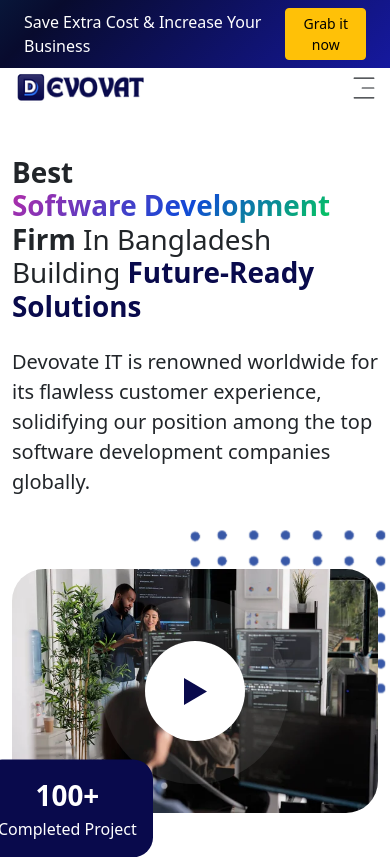
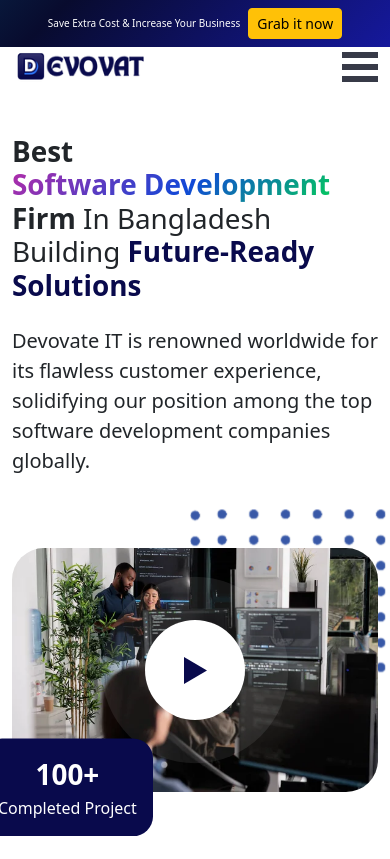
Before and after one commit to sakibbdcse/Devovate-It, a React (Vite) app: page / in a window 390 px wide. Shown: the top 859 px of the page. Built offline with nearby package versions, Linux system fonts and the light colour scheme.

Commit message:
ract burger menu for mobile

```diff
--- a/src/components/Common/Header/Heder.tsx
+++ b/src/components/Common/Header/Heder.tsx
@@ -1,11 +1,11 @@
-import Menu from "./Menu";
+import NavMenu from "./NavMenu";
 import NavTopBar from "./NavTopBar";
 
 const Heder = () => {
   return (
     <>
       <NavTopBar />
-      <Menu />
+      <NavMenu />
     </>
   );
 };
--- a/src/components/Common/Header/Menu.css
+++ b/src/components/Common/Header/Menu.css
@@ -1,19 +1,50 @@
-/* Menu.css */
 .bm-burger-button {
-  display: none !important;
+  width: 36px;
+  height: 30px;
+  right: 36px;
+  top: 36px;
 }
 
-.bm-menu {
-  background: #fff;
+.bm-burger-bars {
+  background: #373a47;
+}
+
+.bm-burger-bars-hover {
+  background: #090a4c;
+}
+
+.bm-cross-button {
+  height: 24px;
+  width: 24px;
+}
+
+.bm-cross {
+  background: #ff0202;
+}
+.bm-menu-wrap {
+  position: fixed;
+  height: 100%;
+}
+
+#burger-menu .bm-menu {
+  background: #373a47;
   padding: 2.5em 1.5em 0;
-  font-size: 1.2em;
+  font-size: 1.15em;
+}
+.berger-menu-customs {
+  top: 0 !important;
+}
+.bm-morph-shape {
+  fill: #373a47;
+}
+
+.bm-item-list {
+  color: #b8b7ad;
+  padding: 0.8em;
 }
 
 .bm-item {
   display: inline-block;
-  text-decoration: none;
-  margin-bottom: 10px;
-  color: #333;
 }
 
 .bm-overlay {
--- a/src/components/Common/Header/Menu.tsx
+++ /dev/null
@@ -1,84 +0,0 @@
-import { useState } from "react";
-import { Link, useLocation } from "react-router-dom";
-import HederContent from "../../../content/HederContent";
-import { CiMenuFries } from "react-icons/ci";
-import { slide as BurgerMenu } from "react-burger-menu";
-import "./Menu.css"; // You can customize the burger menu here
-
-const Menu = () => {
-  const location = useLocation();
-  const [menuOpen, setMenuOpen] = useState(false);
-
-  const handleStateChange = (state: { isOpen: boolean }) => {
-    setMenuOpen(state.isOpen);
-  };
-
-  const closeMenu = () => {
-    setMenuOpen(false);
-  };
-
-  return (
-    <div className="container-lg">
-      <header className="d-flex flex-wrap justify-content-center align-items-center">
-        {/* Logo */}
-        <Link
-          to="/"
-          className="d-flex align-items-center mb-0 me-auto text-dark text-decoration-none"
-        >
-          <img
-            className="img-fluid"
-            src={HederContent.header.logo}
-            alt={HederContent.header.title}
-            style={{ height: "40px" }}
-          />
-        </Link>
-
-        {/* Desktop menu */}
-        <ul className="nav d-none d-lg-flex align-items-center">
-          {HederContent.menu.map((data, index) => (
-            <li key={index} className="nav-item">
-              <Link
-                to={data.url}
-                className={`nav-link ${
-                  location.pathname === data.url ? "active" : ""
-                }`}
-              >
-                {data.name}
-              </Link>
-            </li>
-          ))}
-        </ul>
-
-        {/* Mobile & Tablet: Burger Icon */}
-        <div className="d-block d-lg-none">
-          <CiMenuFries
-            size={28}
-            style={{ cursor: "pointer" }}
-            onClick={() => setMenuOpen(true)}
-          />
-        </div>
-
-        {/* Burger Menu */}
-        <BurgerMenu
-          right
-          isOpen={menuOpen}
-          onStateChange={handleStateChange}
-          customBurgerIcon={false}
-        >
-          {HederContent.menu.map((item, index) => (
-            <Link
-              key={index}
-              to={item.url}
-              onClick={closeMenu}
-              className="menu-item"
-            >
-              {item.name}
-            </Link>
-          ))}
-        </BurgerMenu>
-      </header>
-    </div>
-  );
-};
-
-export default Menu;
--- /dev/null
+++ b/src/components/Common/Header/NavMenu.tsx
@@ -0,0 +1,69 @@
+import { Link, useLocation } from "react-router-dom";
+import HederContent from "../../../content/HederContent";
+import { stack as Menu } from "react-burger-menu";
+import { useState } from "react";
+import "./Menu.css";
+const NavMenu = () => {
+  const location = useLocation();
+  const [isOpen, setIsOpen] = useState(false);
+
+  return (
+    <div className="container-lg">
+      <header className="d-flex flex-wrap justify-content-center align-items-center">
+        <Link
+          to="/"
+          className="d-flex align-items-center mb-0 me-auto text-dark text-decoration-none"
+        >
+          <img
+            className="img-fluid"
+            src={HederContent.header.logo}
+            alt={HederContent.header.title}
+            style={{ height: "40px" }}
+          />
+        </Link>
+
+        <ul className="nav d-none d-lg-flex align-items-center">
+          {HederContent.menu.map((data, index) => (
+            <li key={index} className="nav-item">
+              <Link
+                to={data.url}
+                className={`nav-link ${
+                  location.pathname === data.url ? "active" : ""
+                }`}
+              >
+                {data.name}
+              </Link>
+            </li>
+          ))}
+        </ul>
+
+        <div className="d-block d-lg-none align-items-center position-relative">
+          <Menu
+            right
+            isOpen={isOpen}
+            onStateChange={({ isOpen }: { isOpen: boolean }) =>
+              setIsOpen(isOpen)
+            }
+            id={"burger-menu"}
+            className="berger-menu-customs"
+          >
+            {HederContent.menu.map((data, index) => (
+              <Link
+                key={index}
+                to={data.url}
+                className={`menu-item ${
+                  location.pathname === data.url ? "active" : ""
+                }`}
+                onClick={() => setIsOpen(false)}
+              >
+                {data.name}
+              </Link>
+            ))}
+          </Menu>
+        </div>
+      </header>
+    </div>
+  );
+};
+
+export default NavMenu;
--- a/src/components/Common/Header/NavTopBar.css
+++ b/src/components/Common/Header/NavTopBar.css
@@ -16,3 +16,10 @@
     background-position: 0% 50%;
   }
 }
+/* responsive css */
+
+@media (max-width: 768px) {
+  .me-2 {
+    font-size: 10px;
+  }
+}
--- a/src/components/Common/Header/NavTopBar.tsx
+++ b/src/components/Common/Header/NavTopBar.tsx
@@ -7,12 +7,7 @@ const NavTopBar = () => {
         <span className="me-2">
           Save Extra Cost &amp; Increase Your Business
         </span>{" "}
-        <Link
-          to="/"
-          target="_blank"
-          className="btn btn-sm btn-warning"
-          // style="white-space: nowrap;"
-        >
+        <Link to="/" target="_blank" className="btn btn-sm btn-warning">
           Grab it now
         </Link>
       </div>
```
